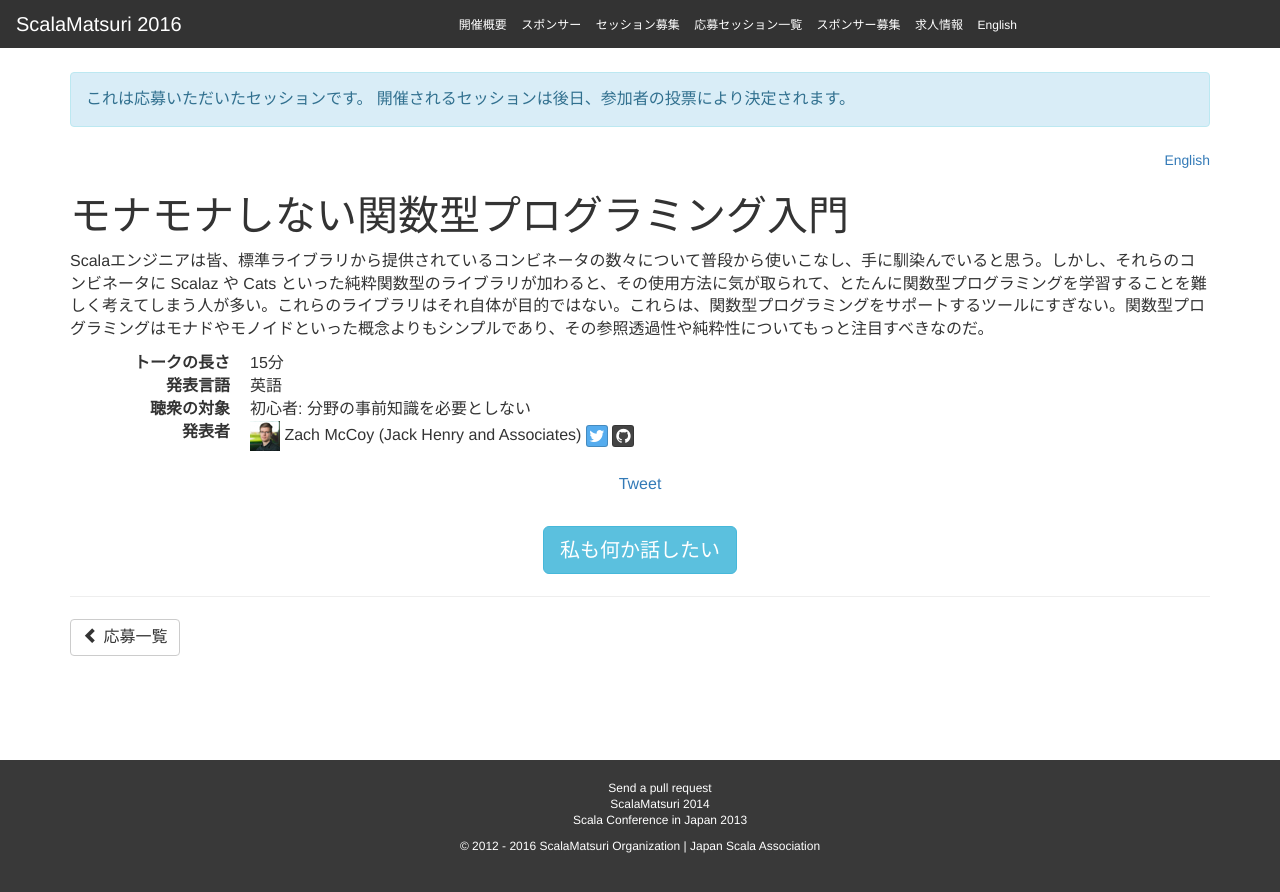
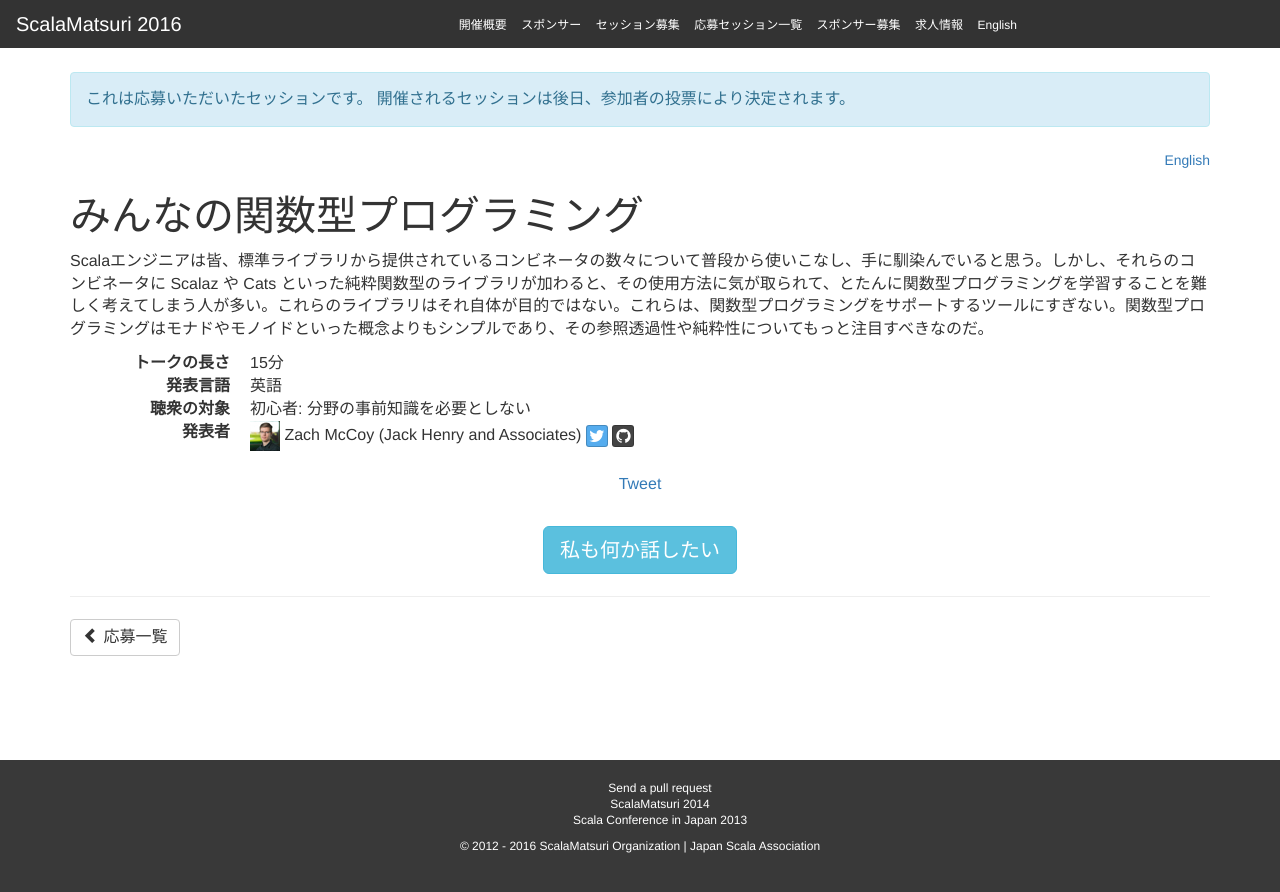
Before and after one commit to scalajp/2016.scalamatsuri.org, a Jekyll site: the page built from _candidates_ja/ZachMcCoy_1.html, in a window 1280 px wide. Shown: the top 892 px of the page. Built offline with Jekyll 4.4.1, drawn with Linux system fonts in a browser that asks for light colours; nearby versions of some CDN libraries; comment, search, counter and statistics services are not loaded.

Commit message:
Updated the title

```diff
--- a/_candidates_ja/ZachMcCoy_1.html
+++ b/_candidates_ja/ZachMcCoy_1.html
@@ -1,6 +1,6 @@
 ---
 name: Zach McCoy
-title: モナモナしない関数型プログラミング入門
+title: みんなの関数型プログラミング
 length: 15
 audience: Beginner
 language: English
```
